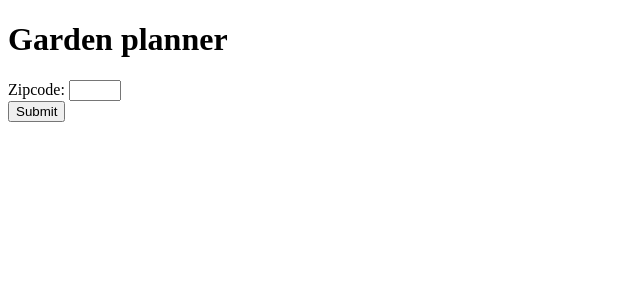
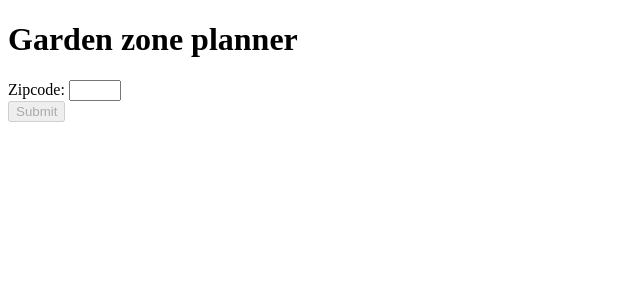
Before and after one commit to nickFalcone/garden-planner, a React (Vite) app: page / in a window 1280 px wide. Shown: the top 300 px of the page, without its empty margins (0-640 px from the left). Built offline with nearby package versions, Linux system fonts and the light colour scheme.

Commit message:
disable submit button if zipcode length not equal 5, rename

```diff
--- a/src/App.tsx
+++ b/src/App.tsx
@@ -6,7 +6,7 @@ import ZipcodeInput from "./ZipcodeInput";
 const App = () => {
   return (
     <div>
-      <Title title="Garden planner" />
+      <Title title="Garden zone planner" />
       <ZipcodeInput />
     </div>
   );
--- a/src/ZipcodeInput.tsx
+++ b/src/ZipcodeInput.tsx
@@ -10,12 +10,7 @@ const ZoneInput: FunctionComponent = () => {
   const handleSubmit = (e: React.FormEvent) => {
     e.preventDefault();
 
-    // check that we are provided a 5 digit zipcode
-    if (zipcode.length !== 5) {
-      setError(true);
-      setZipcode("");
-      return;
-    }
+    // TODO: add response to localStorage and lookup zipcode first before requesting from API
 
     void (async () => {
       const res = await fetch(
@@ -52,7 +47,12 @@ const ZoneInput: FunctionComponent = () => {
           onChange={handleChange}
           aria-controls="zoneInfo"
         />
-        <input className="zipcode-submit" type="submit" value="Submit" />
+        <input
+          className="zipcode-submit"
+          type="submit"
+          value="Submit"
+          disabled={zipcode.length !== 5}
+        />
       </form>
       <ZoneData {...data} error={error} />
     </div>
--- a/src/index.html
+++ b/src/index.html
@@ -5,7 +5,7 @@
     <meta name="viewport" content="width=device-width, initial-scale=1.0" />
     <meta http-equiv="X-UA-Compatible" content="ie=edge" />
     <link rel="stylesheet" href="./style.css" />
-    <title>Base React TypeScript Template</title>
+    <title>Garden zone planner</title>
   </head>
 
   <body>
```
Also changed, not shown: package.json (+4 -4 lines), 1 other file (tests, documents, lock files or other folders).
